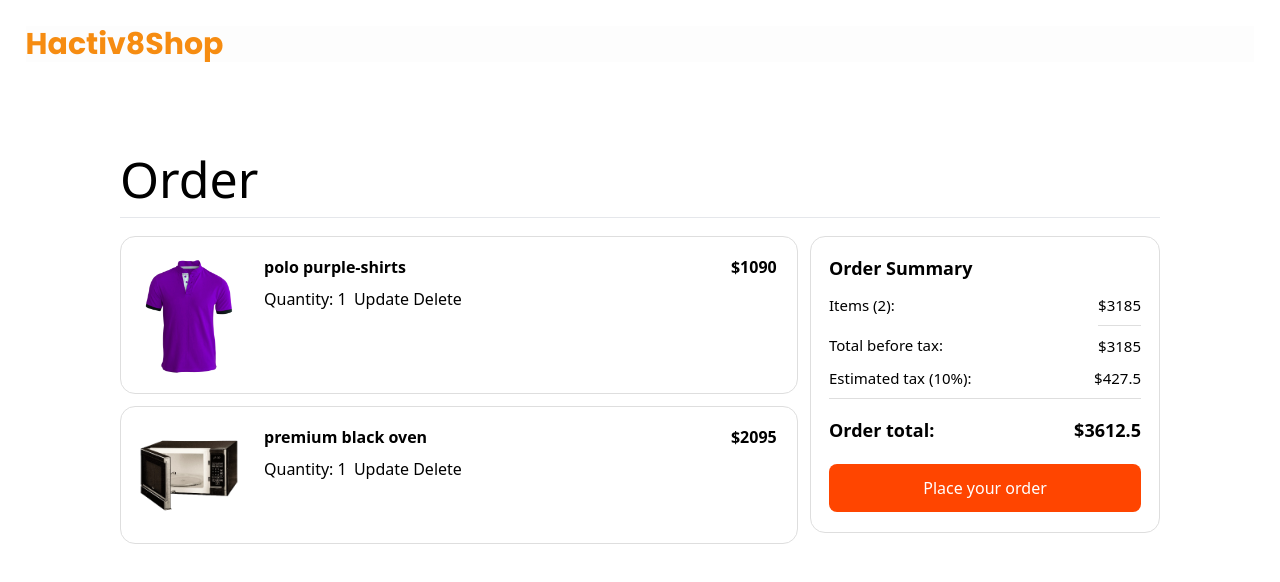
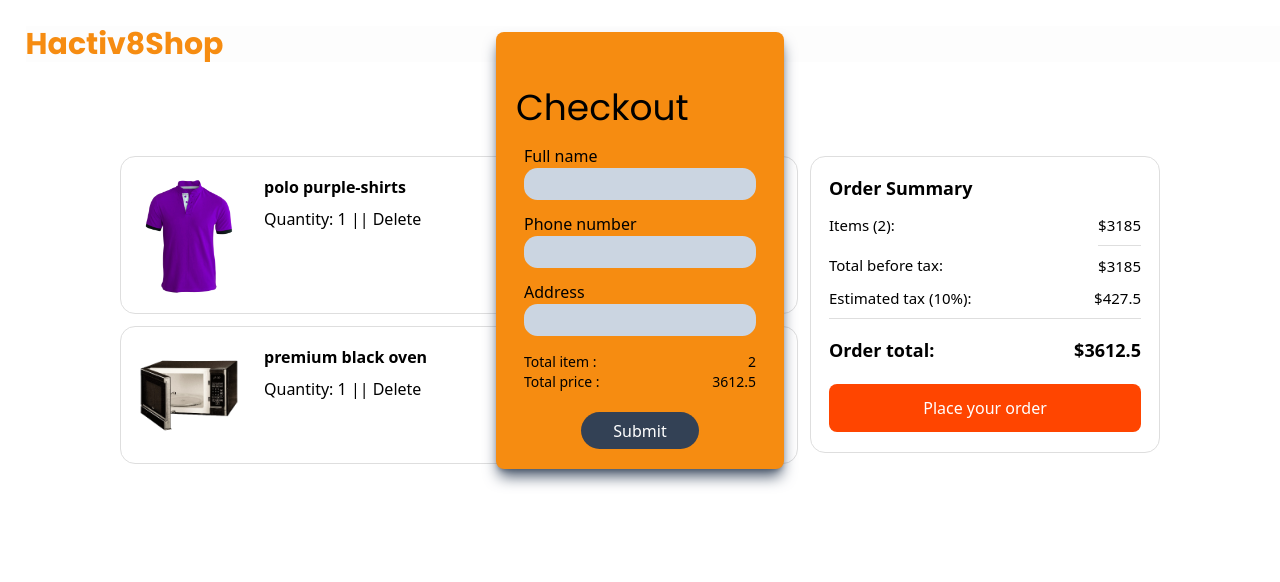
Before and after one commit to dhiaulhaq/hacktiv8shop, a website with bundled scripts: page html/checkout.html in a window 1280 px wide. Both pictures are taken after a click on the button "Place your order". Built offline with nearby package versions, Linux system fonts and the light colour scheme; a web font is replaced by a local one.

Commit message:
finishing project

```diff
--- a/html/checkout.html
+++ b/html/checkout.html
@@ -22,14 +22,81 @@
     />
 
     <!-- Here are the CSS files for this page. -->
-    <link href="src/output.css" rel="stylesheet" />
-    <link rel="stylesheet" href="style/checkout/checkout.css" />
+    <link rel="stylesheet" href="src/output.css" />
+    <link rel="stylesheet" href="src/checkout.css" />
   </head>
+
   <body class="relative">
-    <div class="absolute h-">
+    <div
+      class="absolute right-0 left-0 bottom-0 items-center flex justify-center top-0 bg-white"
+    >
+      <div
+        id="checkout-modal"
+        class="invisible h-fit z-[99] w-72 bg-[#F68C11] rounded-lg shadow-lg shadow-slate-600 justify-start px-5 pt-5 gap-4 flex flex-col"
+      >
+        <h1 class="text-4xl font-normal text-black font-[Poppins] pt-9">
+          Checkout
+        </h1>
+        <div class="grid mx-2">
+          <div id="modal-input " class="flex gap-3 flex-col">
+            <div class="flex flex-col">
+              <label for="name"> Full name</label>
+              <input
+                type="text"
+                class="bg-slate-300 rounded-[0.85rem] h-8 sh"
+                name="name"
+              />
+            </div>
+            <div class="flex flex-col">
+              <label for="name"> Phone number</label>
+              <input
+                type="text"
+                class="bg-slate-300 rounded-[0.85rem] h-8 sh"
+                name="phone"
+              />
+            </div>
+            <div class="flex flex-col">
+              <label for="name"> Address</label>
+              <input
+                type="text"
+                class="bg-slate-300 rounded-[0.85rem] h-8 sh"
+                name="address"
+              />
+            </div>
+          </div>
+          <section id="quantity-modal" class="grid mt-4 w-full">
+            <div class="container-quantity">
+              <div class="flex w-full text-sm">
+                <span class="modal-total-quantity flex justify-start w-1/2"
+                  >Total item :</span
+                >
+                <span class="total-quantity-modal flex justify-end w-1/2"
+                  >0</span
+                >
+              </div>
+              <div class="flex w-full text-sm">
+                <span class="modal-total-quantity flex justify-start w-1/2"
+                  >Total price :</span
+                >
+                <span class="total-price-modal flex justify-end w-1/2">0</span>
+              </div>
+            </div>
+            <div class="checkout-modal-button my-5 w-full flex justify-center">
+              <button
+                id="submitCheckout"
+                type="button"
+                class="py-[0.4rem] px-8 flex items-center bg-slate-700 rounded-[1.25rem]"
+                style="color: white;"
+              >
+                Submit
+              </button>
+            </div>
+          </section>
+        </div>
+      </div>
+    </div>
 
-    </div>
-    <header class="bg-[#FDFDFD]" style="margin: 2%">
+    <header class="bg-[#FDFDFD] relative" style="margin-top: 2%; margin-left: 2%;">
       <a href="product.html">
         <h1 class="text-3xl font-[Poppins] font-bold text-[#F68C11] mt-2">
           Hactiv8Shop
@@ -39,15 +106,11 @@
 
     <div class="main">
       <div class="page-title">Order</div>
-      <hr style="margin-bottom: 18px;">
+      <hr style="margin-bottom: 18px" />
       <div class="checkout-grid">
-        <div class="order-summary">
+        <div class="order-summary"></div>
 
-        </div>
-
-        <div class="payment-summary">
-
-        </div>
+        <div class="payment-summary"></div>
       </div>
     </div>
 
--- a/html/script/checkout/orderSummary.js
+++ b/html/script/checkout/orderSummary.js
@@ -22,10 +22,7 @@ export function renderOrderSummary() {
                           <div class="product-price">$${matchingProduct.priceCents}</div>
                         </div>
                         <div class="product-quantity">
-                          <span> Quantity: <span class="quantity-label">${cartItem.quantity}</span> </span>
-                          <span class="update-quantity-link link-primary">
-                            Update
-                          </span>
+                          <span> Quantity: <span class="quantity-label">${cartItem.quantity}</span> </span> ||
                           <span class="delete-quantity-link link-primary-${matchingProduct.id}" data-product-id="${matchingProduct.id}">
                             Delete
                           </span>
--- a/html/script/checkout/paymentSummary.js
+++ b/html/script/checkout/paymentSummary.js
@@ -1,4 +1,4 @@
-import {cart, calculateCartQuantity } from "../data/cart.js";
+import { cart, calculateCartQuantity } from "../data/cart.js";
 import { getProduct } from "../data/product.js";
 
 export function renderPaymentSummary() {
@@ -6,11 +6,13 @@ export function renderPaymentSummary() {
   let cartQuantity = calculateCartQuantity();
   let afterTax = 0;
   let totalProduct = 0;
+  let productOrder = '';
   cart.forEach((cartItem) => {
     const product = getProduct(cartItem.productId);
     productPriceCents += product.priceCents * cartItem.quantity;
-        afterTax += productPriceCents * 10/100;
+    afterTax += productPriceCents * 10 / 100;
     totalProduct = afterTax + productPriceCents;
+    productOrder += product.name+", ";
   });
 
   let paymentSummary = `<div class="payment-summary-title">Order Summary</div>
@@ -37,8 +39,40 @@ export function renderPaymentSummary() {
 
               <button class="place-order-button">
                 Place your order
-              </button>`
+              </button>`;
 
   const paymentOrder = document.querySelector('.payment-summary');
   paymentOrder.innerHTML = paymentSummary;
+
+  const totalQuantityModal = document.querySelector(".total-quantity-modal");
+  totalQuantityModal.innerHTML = cartQuantity
+
+  const totalPriceModal = document.querySelector(".total-price-modal")
+  totalPriceModal.innerHTML = totalProduct
+
+  const checkoutModal = document.querySelector("#checkout-modal")
+
+  const orderButton = document.querySelector(".place-order-button");
+  orderButton.addEventListener("click", () => {
+    checkoutModal.classList.remove("invisible")
+    console.log(checkoutModal)
+
+    const checkoutOrderModal = document.querySelector("#submitCheckout");
+    checkoutOrderModal.addEventListener("click", () => {
+      const fullName = document.querySelector('input[name="name"]');
+      const phone = document.querySelector('input[name="phone"]');
+      const address = document.querySelector('input[name="address"]');
+
+      window.open(`https://api.whatsapp.com/send/?phone=6285183142899&text=Halo admin, saya memesan: ${productOrder}dengan total harga sebesar: $${totalProduct}. Nama Pemesan: ${fullName.value}. No. Telepon: ${phone.value}. Alamat: ${address.value}. Tolong diproses ya!`);
+
+    });
+
+  });
+
+  document.addEventListener('click', function (event) {
+    // If the click is outside the modal and not on the "Place order" button
+    if (!checkoutModal.contains(event.target) && !orderButton.contains(event.target)) {
+      checkoutModal.classList.add("invisible");
     }
+  });
+}
--- a/html/script/hactiv.js
+++ b/html/script/hactiv.js
@@ -46,17 +46,12 @@ products.forEach((product) => {
 const containerProduct = document.querySelector(".products-grid")
 containerProduct.innerHTML = productsHTML
 
-
-
-
 // update the quantity of the cart image above
 function updateCartQuantity() {
     const cartQuantity = calculateCartQuantity();
     document.querySelector('.js-cart-quantity')
         .innerHTML = cartQuantity
-
 }
-
 
 const cartButton = document.querySelectorAll('.js-add-to-cart')
 console.log(cartButton)
@@ -64,7 +59,6 @@ cartButton.forEach((button) => {
     button.addEventListener('click', () => {
         const productId = button.dataset.productId;
         addToCart(productId);
-
         updateCartQuantity();
 
     });
--- a/html/style/checkout/checkout.css
+++ b/html/src/checkout.css
@@ -2,7 +2,6 @@
   max-width: 1100px;
   padding-left: 30px;
   padding-right: 30px;
-  margin-top: 80px;
   margin-bottom: 100px;
 
   /* margin-left: auto;
--- a/html/style/prdduct.css
+++ /dev/null
@@ -1,3 +0,0 @@
-nav{
-color
-}
```
Lines whose indentation alone changed are shown as unchanged.
